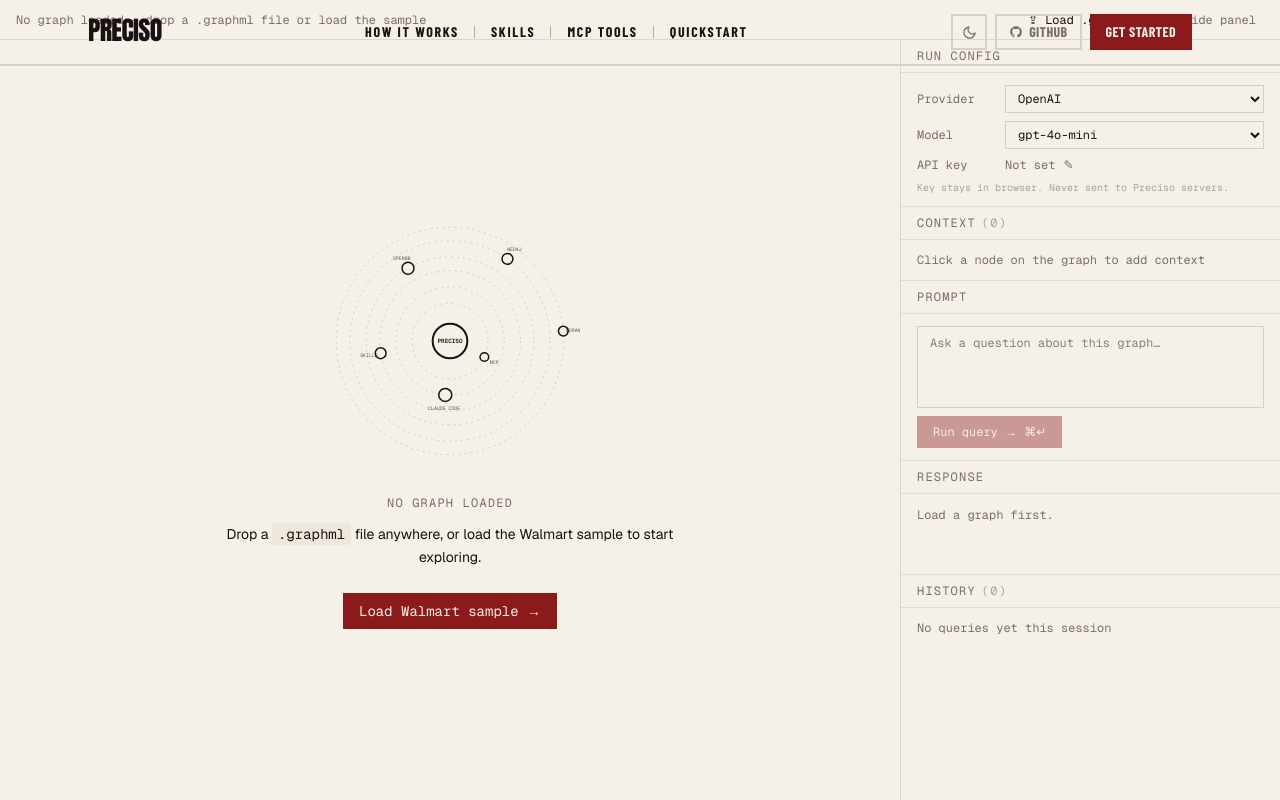
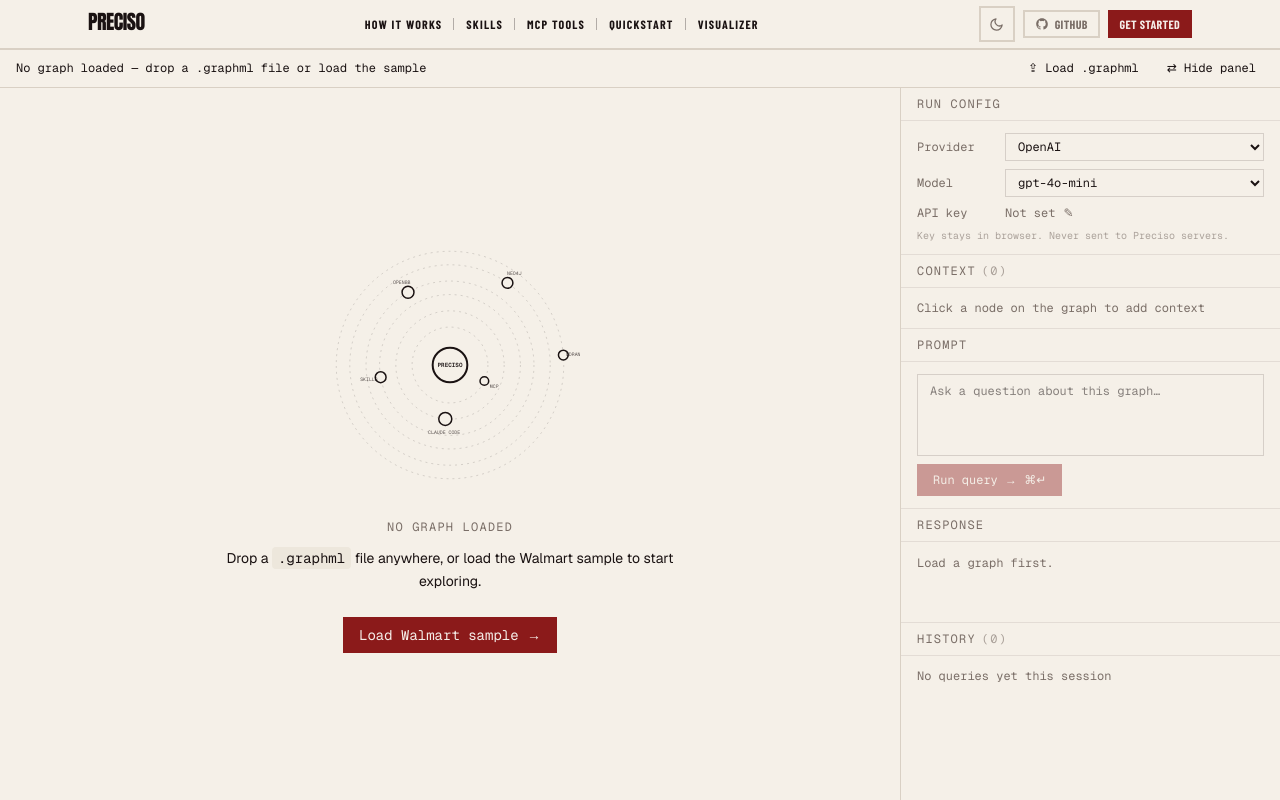
Before and after one commit to Preciso-GR/preciso-graphrag, a Next.js app in the folder preciso-ui/: page /visualizer in a window 1280 px wide. Built offline with nearby package versions, Linux system fonts and the light colour scheme; a web font is replaced by a local one.

Commit message:
fix: update Navbar styles and add Visualizer link; adjust layout spacing

```diff
--- a/preciso-ui/src/app/visualizer/layout.tsx
+++ b/preciso-ui/src/app/visualizer/layout.tsx
@@ -7,6 +7,7 @@
   return (
     <div className="h-screen flex flex-col overflow-hidden bg-[var(--bg)]">
       <Navbar />
+      <div className="h-12 shrink-0" />
       <DesktopOnlyGuard>
         {children}
       </DesktopOnlyGuard>
--- a/preciso-ui/src/components/Navbar.tsx
+++ b/preciso-ui/src/components/Navbar.tsx
@@ -7,6 +7,7 @@
   { label: "Skills",       href: "#skills" },
   { label: "MCP Tools",    href: "#mcp-tools" },
   { label: "Quickstart",   href: "#quickstart" },
+  { label: "Visualizer",   href: "/visualizer" },
 ];
 
 export default function Navbar() {
@@ -27,11 +28,11 @@
           : "bg-transparent"
       }`}
     >
-      <div className="max-w-6xl mx-auto px-6 h-16 flex items-center justify-between gap-8">
+      <div className="max-w-6xl mx-auto px-6 h-12 flex items-center justify-between gap-6">
 
         {/* Logo */}
         <a href="#" className="shrink-0 group">
-          <span className="font-anton text-[26px] leading-none tracking-tight text-foreground group-hover:text-[var(--red)] transition-colors duration-200 uppercase">
+          <span className="font-anton text-[20px] leading-none tracking-tight text-foreground group-hover:text-[var(--red)] transition-colors duration-200 uppercase">
             Preciso
           </span>
         </a>
@@ -42,11 +43,11 @@
             <a
               key={link.label}
               href={link.href}
-              className="relative font-barlow text-sm font-bold uppercase tracking-[0.12em] text-foreground px-4 py-2 group transition-colors duration-150"
+              className="relative font-barlow text-xs font-bold uppercase tracking-[0.10em] text-foreground px-3 py-1.5 group transition-colors duration-150"
             >
               {link.label}
               {/* Red underline on hover */}
-              <span className="absolute bottom-0 left-4 right-4 h-0.5 bg-[var(--red)] scale-x-0 group-hover:scale-x-100 transition-transform duration-200 origin-left" />
+              <span className="absolute bottom-0 left-3 right-3 h-0.5 bg-[var(--red)] scale-x-0 group-hover:scale-x-100 transition-transform duration-200 origin-left" />
               {/* Separator dot */}
               {i < NAV_LINKS.length - 1 && (
                 <span className="absolute right-0 top-1/2 -translate-y-1/2 w-px h-3 bg-foreground/30" />
@@ -63,7 +64,7 @@
             href="https://github.com/Preciso-GR/preciso-graphrag"
             target="_blank"
             rel="noopener noreferrer"
-            className="hidden sm:flex items-center gap-1.5 font-barlow text-sm uppercase tracking-wide text-muted hover:text-foreground transition-colors border-2 border-border hover:border-[var(--red)] px-3 py-1.5"
+            className="hidden sm:flex items-center gap-1.5 font-barlow text-xs uppercase tracking-wide text-muted hover:text-foreground transition-colors border-2 border-border hover:border-[var(--red)] px-2.5 py-1"
           >
             <GitHubIcon />
             GitHub
@@ -71,7 +72,7 @@
 
           <a
             href="#quickstart"
-            className="font-barlow text-sm uppercase tracking-wide font-black bg-[var(--red)] hover:bg-[var(--red-bright)] text-[var(--stripe-text)] px-4 py-2 transition-colors duration-150"
+            className="font-barlow text-xs uppercase tracking-wide font-black bg-[var(--red)] hover:bg-[var(--red-bright)] text-[var(--stripe-text)] px-3 py-1.5 transition-colors duration-150"
           >
             Get Started
           </a>
--- a/preciso-ui/src/components/visualizer/SubBar.tsx
+++ b/preciso-ui/src/components/visualizer/SubBar.tsx
@@ -28,8 +28,8 @@
 
   return (
     <div
-      className="h-10 px-4 border-b flex items-center gap-3 font-mono text-xs text-[var(--muted)] shrink-0"
-      style={{ borderColor: 'color-mix(in srgb, var(--muted) 20%, transparent)' }}
+      className="h-10 px-4 border-b flex items-center gap-3 font-mono text-xs shrink-0"
+      style={{ borderColor: 'var(--border)', color: 'var(--fg)' }}
     >
       {graph ? (
         <>
--- a/preciso-ui/src/components/visualizer/VisualizerShell.tsx
+++ b/preciso-ui/src/components/visualizer/VisualizerShell.tsx
@@ -89,7 +89,7 @@
         {workbenchOpen && (
           <aside
             className="w-[380px] flex flex-col border-l overflow-hidden"
-            style={{ borderColor: 'color-mix(in srgb, var(--muted) 20%, transparent)', background: 'var(--bg)' }}
+            style={{ borderColor: 'var(--border)', background: 'var(--bg)' }}
           >
             <WorkbenchPanel
               graph={graph}
```
